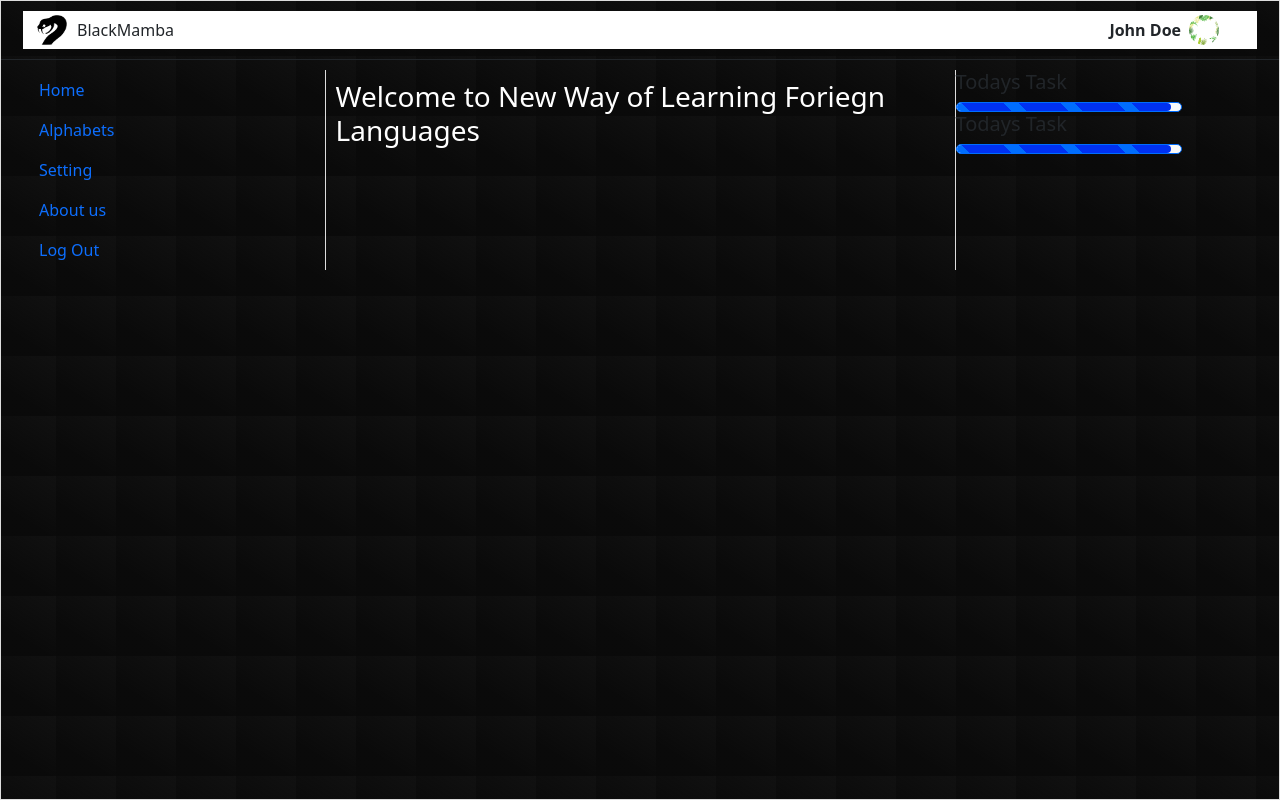
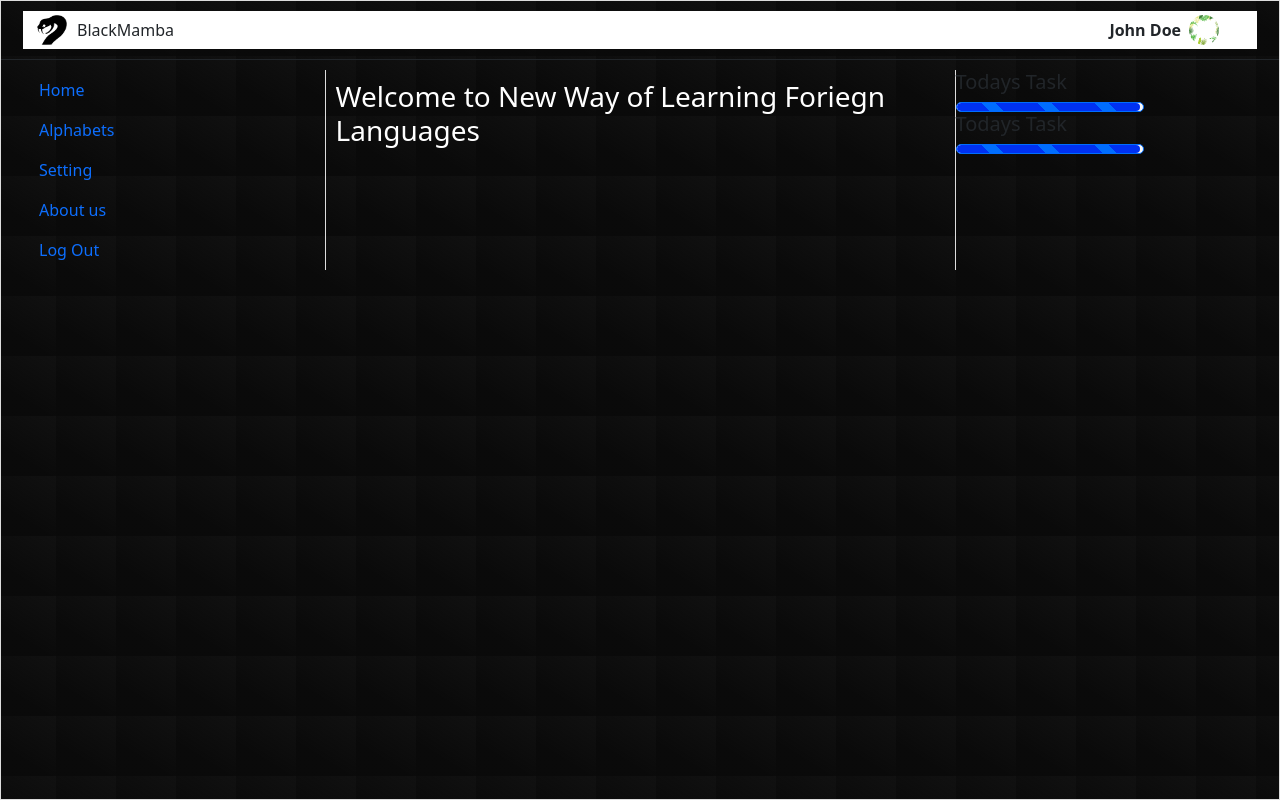
Before and after one commit to AshZi03/BlackMamba, a React (Vite) app in the folder frontend/frontend/vite-project/: page /MainPage in a window 1280 px wide. Built offline with nearby package versions, Linux system fonts and the light colour scheme.

Commit message:
Minor design

```diff
--- a/frontend/frontend/vite-project/src/Content.css
+++ b/frontend/frontend/vite-project/src/Content.css
@@ -1,5 +1,3 @@
-
-
 .loaderBar {
   width: calc(160px / 0.707);
   height: 10px;
@@ -18,11 +16,10 @@
   height: 100%;
   border-radius: 5px;
   background: repeating-linear-gradient(45deg, #0031F2 0 30px, #006DFE 0 40px) right/200% 100%;
-    animation: fillProgress 6s ease-in-out infinite, lightEffect 1s infinite linear;
-    animation-fill-mode: forwards;
+  animation: fillProgress 6s ease-in-out forwards, lightEffect 6s ease-in-out forwards;
 }
 
-  h5{
+h5 {
   color: white;
 }
 
@@ -31,25 +28,16 @@
       width: 0;
   }
 
-    33% {
-      width: 33.333%;
-    }
-
-    66% {
-      width: 66.67%;
-    }
-
   100% {
       width: 100%;
   }
 }
 
 @keyframes lightEffect {
-    0%, 20%, 40%, 60%, 80%, 100% {
-      background: repeating-linear-gradient(45deg, #0031F2 0 30px, #006DFE 0 40px) right/200% 100%;
+  from {
+      background-position: 0 0;
   }
-
-    10%, 30%, 50%, 70%, 90% {
-      background: repeating-linear-gradient(45deg, #0031F2 0 30px, #006DFE 0 40px, rgba(255, 255, 255, 0.3) 0 40px) right/200% 100%;
+  to {
+      background-position: 100% 0;
   }
 }
--- a/frontend/frontend/vite-project/src/Content.jsx
+++ b/frontend/frontend/vite-project/src/Content.jsx
@@ -1,15 +1,15 @@
 // Content.js
 
 import React from 'react';
-import './Content.css'
+import './Content.css';
 
-const Content = () => {
+const Content = ({ loader1Progress, loader2Progress }) => {
     return (
         <>
             <h5> Todays Task</h5>
-    <div class="loaderBar"></div>
+            <div className="loaderBar" style={{ width: `${loader1Progress * 20}%` }}></div>
             <h5> Todays Task</h5>
-    <div class="loaderBar"></div>
+            <div className="loaderBar" style={{ width: `${loader2Progress * 20}%` }}></div>
         </>
     );
 };
--- a/frontend/frontend/vite-project/src/MainPage.jsx
+++ b/frontend/frontend/vite-project/src/MainPage.jsx
@@ -77,7 +77,7 @@ const MainPage = () => {
         </Col>
         <Col  md={3} style={{ padding: '0px', borderLeft: '1px solid #ddd' }}>
           {/* Empty Third Column */}
-          <Content/>
+          <Content loader1Progress={3} loader2Progress={3} />
         </Col>
       </Row>
     </Container>
--- a/frontend/frontend/vite-project/src/QA.jsx
+++ b/frontend/frontend/vite-project/src/QA.jsx
@@ -23,7 +23,7 @@ const QA = ({ question, options,  onSelectOption}) => {
         </div>
 
         <div className="form-group">
-          <label>Choose an Answer:</label>
+
           <div className="btn-group" role="group" aria-label="Options">
             {words.map((word, index) => {
               return (
--- a/frontend/frontend/vite-project/src/SnakeAndLadder.css
+++ b/frontend/frontend/vite-project/src/SnakeAndLadder.css
@@ -21,3 +21,28 @@
   font-weight: bold;
   font-size: 14px;
 }
+.form-group{
+  color: white;
+  font-size: 30px;
+  font-family: 'Poppins';
+}
+button.btn.btn-secondary {
+  margin: 30px;
+ width: 120px;
+ background-color: #0d6f92;
+}
+button.btn.btn-secondary:hover{
+  background-color: #085672;
+}
+
+button {
+  background-color: #0d9250;
+  margin: 30px;
+  width: 120px;
+  color: white;
+  border-radius: 10px;
+  padding: 10px;
+}
+button:hover{
+  background-color: #0a6d3c;
+}
```
Lines whose indentation alone changed are shown as unchanged.
